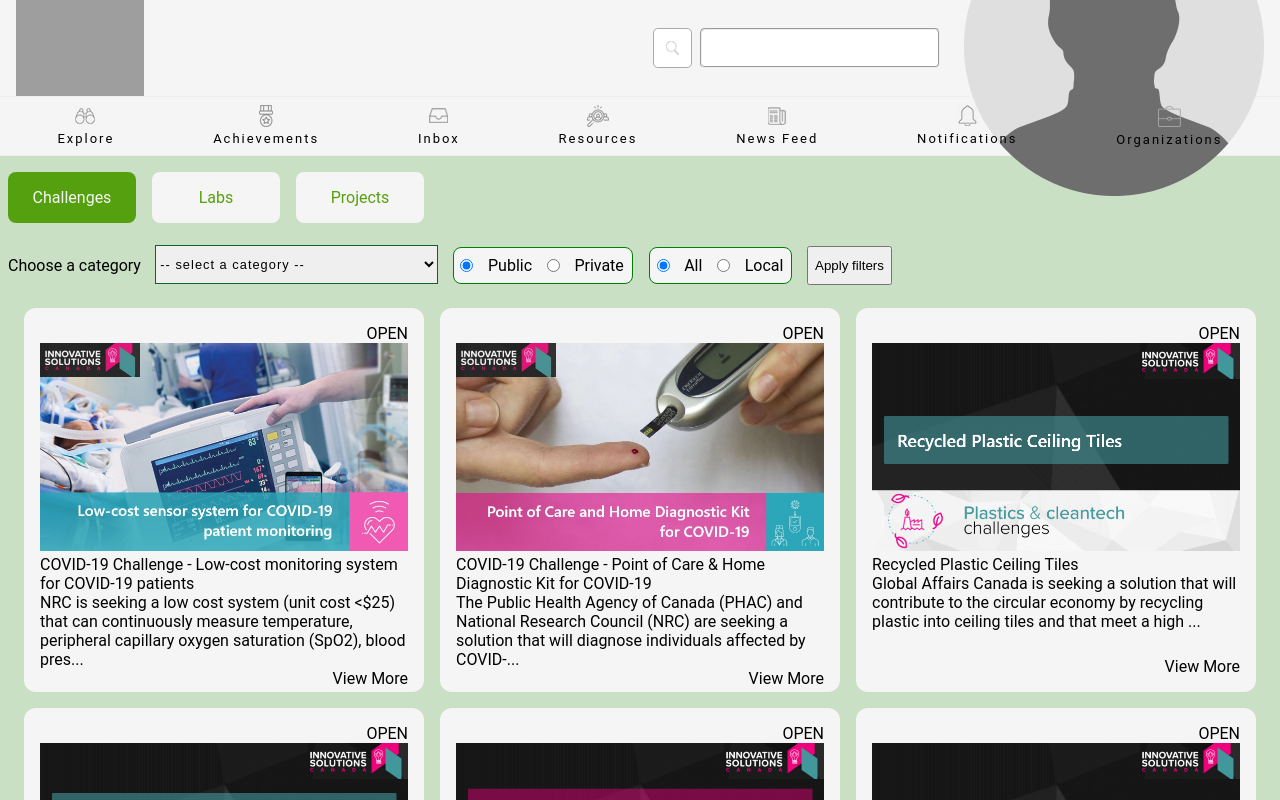
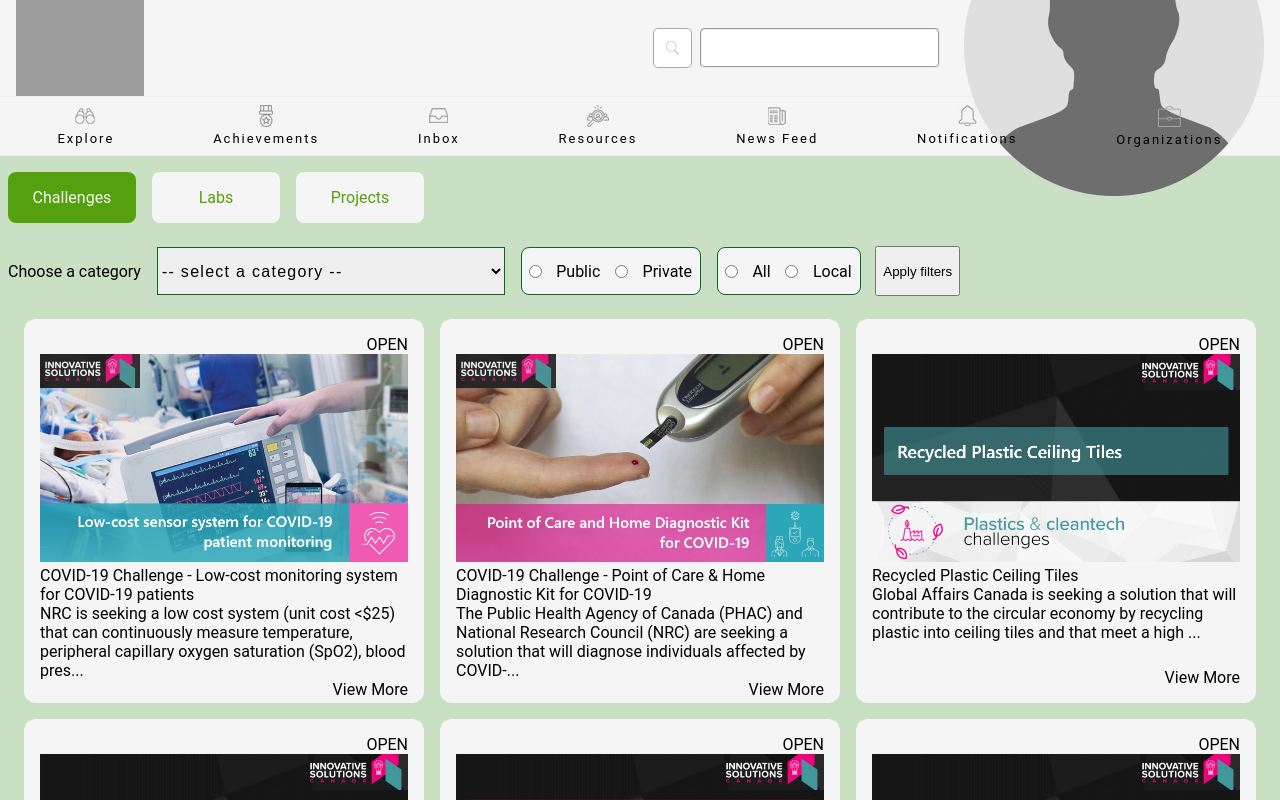
Before and after one commit to haphamo/Prepr_Front_End_Dev_Work_Challenge, a React (Create React App) app: page / in a window 1280 px wide. Shown: the top 800 px of the page. Built offline with nearby package versions, Linux system fonts and the light colour scheme; grey boxes are pictures that could not be loaded.

Commit message:
Completed filter functionality

```diff
--- a/src/App.js
+++ b/src/App.js
@@ -1,13 +1,23 @@
-import React from "react";
+import React, { useState } from "react";
 import { BrowserRouter as Router, Switch, Route } from "react-router-dom";
+// import { data } from './data/Explore_Data.js'
 import Header from "./components/Header.js";
 import Nav from "./components/Nav.js";
 import Card from "./components/Card.js";
 import Filter from "./components/Filter.js"
 import CategoryButton from "./components/CategoryButton.js";
 import "./App.css";
+import { categoryDataFromNavData } from "./helpers/Helper_Functions.js";
 
 function App() {
+  // const initialFilterState = {
+  //   status: undefined,
+  //   privacy: undefined,
+  //   category: undefined,
+  // }
+  const [filters, setFilters] = useState({})
+
+
   return (
     <div>
       <Header />
@@ -16,12 +26,12 @@
         <Switch>
           <Route exact path="/">
             <CategoryButton path=""/>
-            <Filter />
-            <Card type="challenge" />
+            <Filter filters={filters} setFilters={setFilters}/>
+            <Card type="challenge" filters={filters}/>
           </Route>
           <Route path="/labs">
-            <CategoryButton path="labs"/>
-            <Card type="lab" />
+            <CategoryButton path="labs" />
+            <Card type="lab"/>
           </Route>
           <Route path="/projects">
             <CategoryButton path="projects"/>
--- a/src/components/Card.js
+++ b/src/components/Card.js
@@ -8,12 +8,25 @@
 // Stretch: Date
 // Come back to fix Layout flex start alignment
 
-export default function Card({ type }) {
-  // this state will toggle explore views between Challenges, Projects and Labs.
-  // const [view, setView] = useState(type)
+export default function Card({ type, filters }) {
+  console.log(filters)
+  // filter data for all entries with the given type
+  const categoryData = getSpecificData(data, type)
 
-  // Depending on the view state, this will render the data from that view
-  const displaySpecificData = getSpecificData(data, type).map(element => {
+  // filter again with the filters prop
+  const result = categoryData.filter(function(item) {
+    for (let key in filters) {
+
+      if(item[key] === undefined || item[key] !== filters[key])
+      return false
+
+
+    }
+    return true
+  })
+
+  // console.log(result)
+  const displaySpecificData = result.map(element => {
     const { id, status, src, title, summary } = element
     return(
         <div className="card" id="card-section" key={id}>
@@ -32,6 +45,7 @@
     )
   })
 
+
   return(
     <div className="section">
      {displaySpecificData}
--- a/src/components/Filter.css
+++ b/src/components/Filter.css
@@ -1,6 +1,6 @@
 #filter-categories {
   height: 3em;
-  font-size: 0.8em;
+  font-size: 1em;
 }
 
 .category-container {
@@ -26,7 +26,7 @@
 }
 
 form > div {
-  border: solid 1px green;
+  border: solid 1px rgb(13, 100, 42);
   border-radius: 0.5em;
   background-color: whitesmoke;
 }
--- a/src/components/Filter.js
+++ b/src/components/Filter.js
@@ -1,25 +1,56 @@
 import React, { useState } from "react";
 import './Filter.css'
 
-export default function Filter() {
-  const [categoryValue, setCategoryValue] = useState()
-  const onHandleChange = (evt) => {
-    console.log(evt.target.value)
+// create button to remove all filters
+
+export default function Filter({ filters, setFilters }) {
+
+  const [filterCategoryValue, setFilterCategoryValue] = useState()
+  const [filterPrivacyValue, setFilterPrivacyValue] = useState()
+  const [filterLocationValue, setFilterLocationValue] = useState()
+
+
+  const onFilterCategoryChange = (evt) => {
+    setFilterCategoryValue(evt.target.value)
   }
+  const onFilterPrivacyChange = (evt) => {
+    setFilterPrivacyValue(evt.target.value)
+  }
+  const onFilterLocationChange = (evt) => {
+    setFilterLocationValue(evt.target.value)
+  }
+
+  const handleSubmit = function(evt) {
+    evt.preventDefault()
+    const allFilters = {}
+
+    if(filterCategoryValue) {
+      allFilters['category'] = filterCategoryValue
+    }
+    if(filterPrivacyValue) {
+      allFilters['privacy'] = filterPrivacyValue
+    }
+    if(filterLocationValue) {
+      allFilters['location'] = filterLocationValue
+    }
+    // console.log(allFilters)
+    setFilters(allFilters)
+  }
+
   return (
 
     <div className="filter-section">
-      <form>
+      <form onSubmit={handleSubmit}>
       <label id="choose-category" >Choose a category</label>
-      <select id="filter-categories" value={categoryValue} onChange={onHandleChange}>
+      <select id="filter-categories" value={filterCategoryValue} onChange={onFilterCategoryChange}>
         <option defaultValue value="all"> -- select a category -- </option>
         <option value="incubators">Incubators</option>
-        <option value="corporate innovation Lab">Corporate Innovation Lab</option>
+        <option value="corporate">Corporate Innovation Lab</option>
         <option value="technology">Technology & Science Park</option>
-        <option value="entrepreneurship support organization">Entrepreneurship Support Organization</option>
-        <option value="venture capital">Venture Capital</option>
+        <option value="entrepreneurship">Entrepreneurship Support Organization</option>
+        <option value="venture-capital">Venture Capital</option>
         <option value="university">University</option>
-        <option value="high school">High School</option>
+        <option value="high-school">High School</option>
         <option value="government">Government</option>
       </select>
       <div>
@@ -28,7 +59,8 @@
           id="public"
           name="public private"
           value="public"
-          checked
+          onChange={onFilterPrivacyChange}
+          // checked
         ></input>
         <label for="public">Public</label>
         <input
@@ -36,6 +68,7 @@
           id="private"
           name="public private"
           value="private"
+          onChange={onFilterPrivacyChange}
         ></input>
         <label for="Private">Private</label>
       </div>
@@ -44,8 +77,9 @@
           type="radio"
           id="all"
           name="all local"
-          value="public"
-          checked
+          // value="all"
+          onChange={onFilterLocationChange}
+          defaultValue="all"
         ></input>
         <label for="all">All</label>
         <input
@@ -53,10 +87,11 @@
           id="private"
           name="all local"
           value="local"
+          onChange={onFilterLocationChange}
         ></input>
         <label for="Local">Local</label>
       </div>
-      <button type="submit"> Apply filters</button>
+      <button type="submit">Apply filters</button>
     </form>
     </div>
   );
--- a/src/data/Explore_Data.js
+++ b/src/data/Explore_Data.js
@@ -14,6 +14,8 @@
         id: 1,
         type: 'challenge',
         status: 'open',
+        privacy: 'public',
+        category: 'technology',
         src: c1,
         title: 'COVID-19 Challenge - Low-cost monitoring system for COVID-19 patients',
         summary: 'NRC is seeking a low cost system (unit cost <$25) that can continuously measure temperature, peripheral capillary oxygen saturation (SpO2), blood pressure (BP), pulse and respiration rates, and transmit this information wirelessly to a base station for COVID-19 patient monitoring in locales including ERs, general wards, communities and homes.',
@@ -25,6 +27,7 @@
         id: 2,
         type: 'challenge',
         status: 'open',
+        privacy: 'private',
         src: c2,
         title: 'COVID-19 Challenge - Point of Care & Home Diagnostic Kit for COVID-19',
         summary: 'The Public Health Agency of Canada (PHAC) and National Research Council (NRC) are seeking a solution that will diagnose individuals affected by COVID-19 within 3 days of the start of their symptoms using a sample, other than a nasopharyngeal swab, with a rapid single-use home testing kit analogous to a home pregnancy test.',
@@ -36,6 +39,7 @@
         id: 3,
         type: 'challenge',
         status: 'open',
+        privacy: 'public',
         src: c3,
         title: 'Recycled Plastic Ceiling Tiles',
         summary: 'Global Affairs Canada is seeking a solution that will contribute to the circular economy by recycling plastic into ceiling tiles and that meet a high safety standard with no chemical emissions. The existing ceiling tiles are drop ceiling mineral acoustical tiles. We need something comparable in acoustical, insulating and fire retardant performance, but made with 100% recycled plastic.',
@@ -47,6 +51,7 @@
         id: 4,
         type: 'challenge',
         status: 'open',
+        privacy: 'public',
         src: c4,
         title: 'Diverting End of Life Vehicle Plastics from Landfills',
         summary: 'The National Research Council of Canada (NRC) and Environment and Climate Change Canada (ECCC) are seeking environmentally acceptable and cost-effective technologies that will enable the diversion of End of Life Vehicles (ELVs) plastics from landfills and their conversion into valuable materials and/or molecules.',
@@ -58,6 +63,7 @@
         id: 5,
         type: 'challenge',
         status: 'open',
+        privacy: 'public',
         src: c5,
         title: 'Sensing Technology for Monitoring Microplastics in Marine Environments',
         summary: 'The National Research Council of Canada (NRC) is seeking an innovative in situ (on site) sensing technology for identification and quantification of microplastics in water, which will enable the development of new techniques for monitoring microplastics in Canadian waters.',
@@ -69,6 +75,7 @@
         id: 6,
         type: 'challenge',
         status: 'open',
+        privacy: 'public',
         src: c6,
         title: 'E-waste',
         summary: 'Shared Services Canada (SSC) and Environment and Climate Change Canada (ECCC) are seeking a solution that will enable recycling of e-waste plastics and metals in Canada while respecting domestic and international requirements and obligations.',
@@ -79,7 +86,8 @@
   7:  {
         id: 7,
         type: 'lab',
-        status: 'public',
+        status: 'open',
+        privacy: 'public',
         src: l1,
         title: 'CareerMash Lab',
         summary: 'Shared SCareerMash comes from the Information Technology Association of Canada (ITAC) Talent Division – a not-for-profit whose over 300 members include major employers in media, finance, information technology, and telecommunications. Our partners include school boards, universities, colleges, industry associations, and the governments of Canada, Ontario and Quebec.ervices Canada (SSC) and Environment and Climate Change Canada (ECCC) are seeking a solution that will enable recycling of e-waste plastics and metals in Canada while respecting domestic and international requirements and obligations.',
@@ -89,7 +97,8 @@
   8:  {
         id: 8,
         type: 'lab',
-        status: 'public',
+        status: 'open',
+        privacy: 'public',
         src: l2,
         title: 'Cybersecurity Talent Alliance Lab',
         summary: 'Cybersecurity is increasingly driving innovation and economic activity in Canada. It already contributes $1.7 billion to Canada’s GDP and consists of over 11,000 well-paying jobs. With the global cybersecurity industry forecasted to grow by 66% by 2021, thousands of additional jobs could be created for Canadians in the years ahead. Governments, academia, and members of the private sector can work together to create new opportunities, drive investment, and foster leading-edge research and development',
@@ -99,7 +108,8 @@
   9:  {
         id: 9,
         type: 'lab',
-        status: 'public',
+        status: 'open',
+        privacy: 'public',
         src: l3,
         title: 'COVID-19 Education System Lab',
         summary: 'This is the official Lab for the COVID-19 Education System Project Area.',
--- a/src/helpers/Helper_Functions.js
+++ b/src/helpers/Helper_Functions.js
@@ -6,7 +6,7 @@
   return `${summary.slice(0, 150)}...`
 }
 
-// This function receives a data obj of all the challenges, projects and labs as objects. It will return an array of the specific type passed in
+// This function receives a data obj of all the challenges, projects and labs as objects. This is the default unfiltered version. It will return an array of the specific type passed in
 const getSpecificData = function(data, type) {
   return Object.values(data).filter(item => item.type === type)
 }
```
